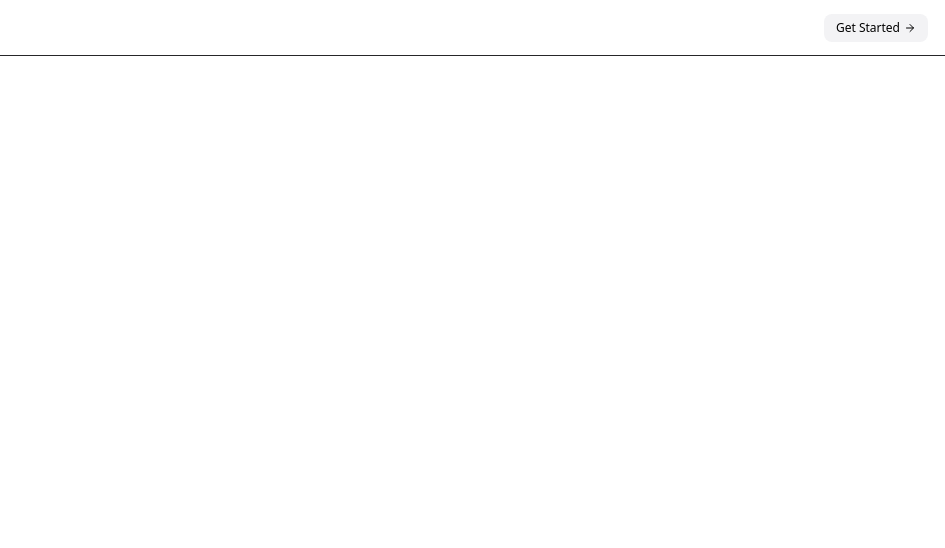
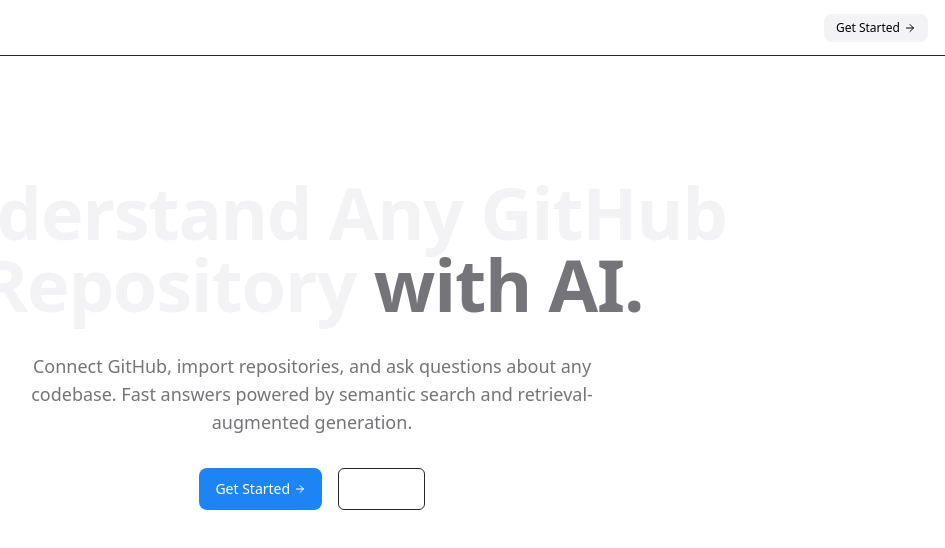
Before and after one commit to luna22b/github-rag, a React (Vite) app in the folder frontend/: page / in a window 1280 px wide. Shown: the top 548 px of the page, without its empty margins (328-1273 px from the left). Built offline with nearby package versions, Linux system fonts and the light colour scheme.

Commit message:
Homepage - Added components

```diff
--- a/frontend/src/routes/index.tsx
+++ b/frontend/src/routes/index.tsx
@@ -1,7 +1,14 @@
 import { createFileRoute } from "@tanstack/react-router";
+import Header from "#/components/Header";
+import ButtonsHeader from "#/components/ButtonsHeader";
 
 export const Route = createFileRoute("/")({ component: Home });
 
 function Home() {
-  return <div></div>;
+  return (
+    <div>
+      <Header />
+      <ButtonsHeader />
+    </div>
+  );
 }
```
